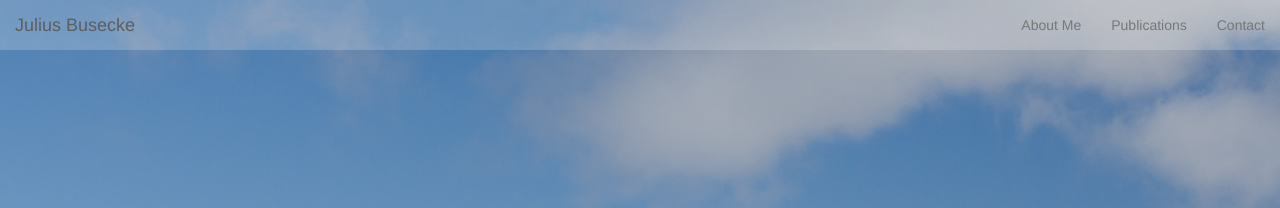
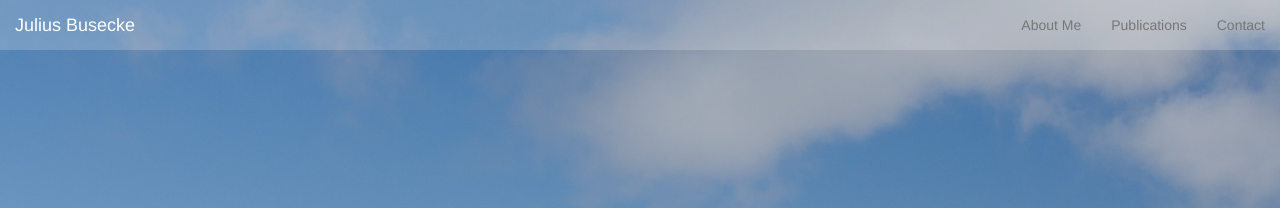
Before and after one commit to jbusecke/jbusecke.github.io, a Jekyll site: the page built from index.html, in a window 1280 px wide. Shown: the top 208 px of the page. Built offline with Jekyll 4.4.1, drawn with Linux system fonts in a browser that asks for light colours; some web fonts are replaced.

Commit message:
award links fixes annnd fuck up again3

```diff
--- a/css/jbusecke.css
+++ b/css/jbusecke.css
@@ -51,8 +51,17 @@
     background-color: rgba(255,255,255,0.8);
 }
 
-/* Custom Link Styles */
+/* Custom lead Styles */
+/*.lead-dark {
+    color: #fff;
+}*/
 
+/*a.lead-dark :hover,
+a.lead-dark :focus,
+a.lead-dark :active {
+    color: #fff;
+    background-color: rgba(0,0,0,0.7);
+}*/
 
 /* Custom Horizontal Rule */
 
@@ -186,7 +195,7 @@
 a:visited,
 a:hover,
 a:active {
-	color: #000000;
+	color: #000000 !important;
   text-decoration: none;
 }
 
@@ -203,7 +212,7 @@
 a:visited,
 a:hover,
 a:active {
-	color: #FFFFFF;
+	color: #FFFFFF !important;
   text-decoration: none;
 }
 
```
